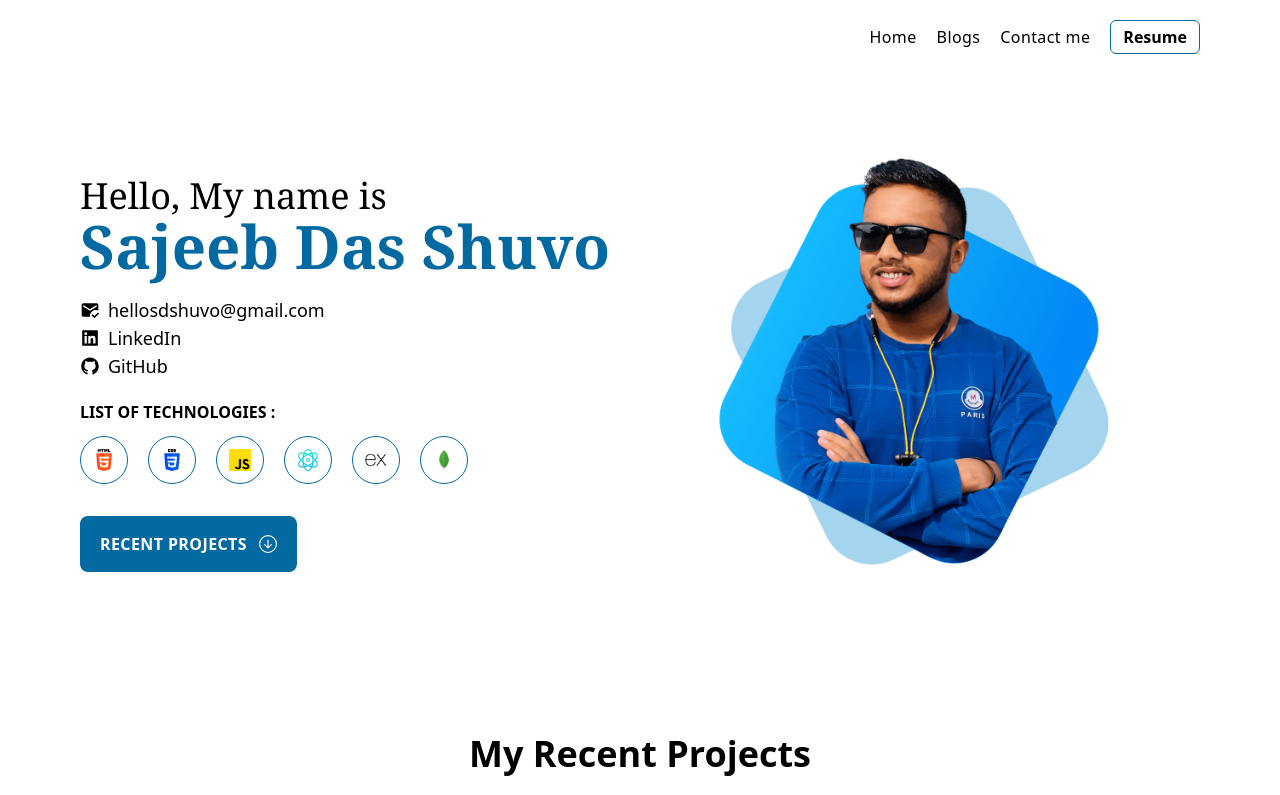
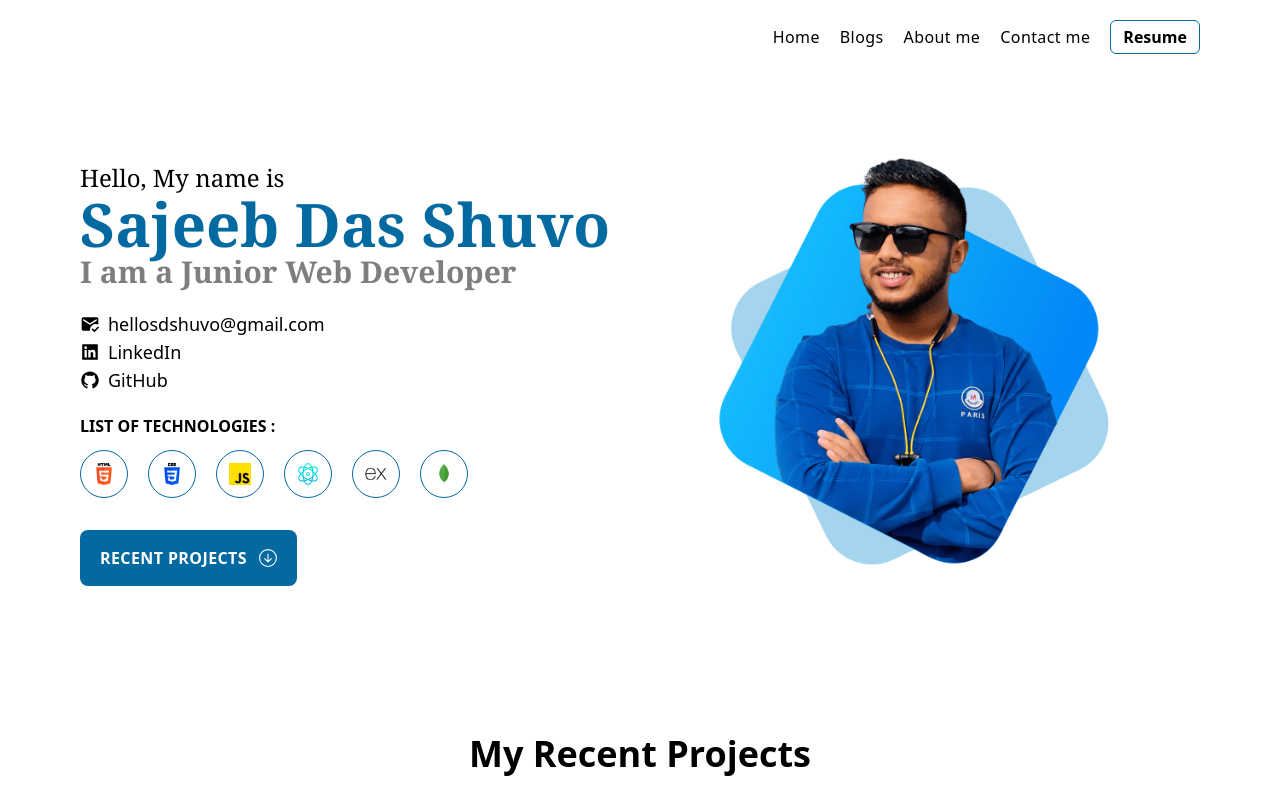
Before and after one commit to sajeeb-me/the_SDShuvo, a React (Create React App) app: page / in a window 1280 px wide. Shown: the top 795 px of the page. Built offline with nearby package versions, Linux system fonts and the light colour scheme.

Commit message:
add contact me route at navbar

```diff
--- a/src/Components/Navbar.js
+++ b/src/Components/Navbar.js
@@ -5,6 +5,9 @@ import Resume from '../assets/resume/sajeeb-das-shuvo-resume.pdf'
 const navItems = [
     <Link to='/' className='font-medium tracking-wide'>Home</Link>,
     <Link to='/blogs' className='font-medium tracking-wide'>Blogs</Link>,
+    <li>
+        <a href='#about' className='font-medium tracking-wide' >About me</a>
+    </li>,
     <li>
         <a href='#contact' className='font-medium tracking-wide' >Contact me</a>
     </li>,
--- a/src/Pages/Home/AboutMe.js
+++ b/src/Pages/Home/AboutMe.js
@@ -2,7 +2,7 @@ import React from 'react';
 
 const AboutMe = () => {
     return (
-        <section className='mb-24 lg:mt-20 lg:mb-44'>
+        <section id='about' className='mb-24 lg:pt-20 lg:mb-44'>
             <div className='lg:flex justify-between'>
                 <div className='flex-1'>
                     <h1 className='text-3xl lg:text-4xl font-bold'>About Me</h1>
--- a/src/Pages/Home/Banner.js
+++ b/src/Pages/Home/Banner.js
@@ -14,11 +14,12 @@ const Banner = () => {
     return (
         <section className='grid lg:grid-cols-2 items-center'>
             <div className='order-2 lg:order-1'>
-                <h1 className='text-2xl lg:text-4xl font-serif'>
+                <h1 className='text-xl lg:text-2xl font-serif'>
                     Hello, My name is
                     <br />
                     <span className='font-bold text-4xl lg:text-6xl text-sky-700'>Sajeeb Das Shuvo</span>
                 </h1>
+                <p className='text-3xl font-semibold font-serif opacity-50'>I am a Junior Web Developer</p>
                 <div className='my-5 text-lg'>
                     <p className='flex items-center'>
                         <span className='text-xl mr-2'><MdMarkEmailRead /></span>
```
